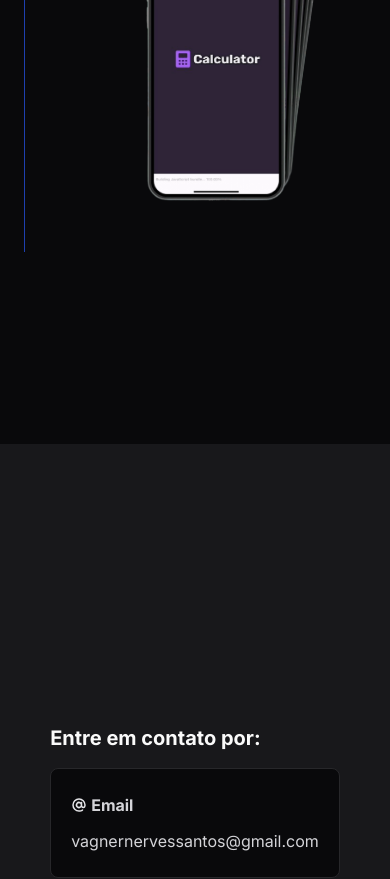
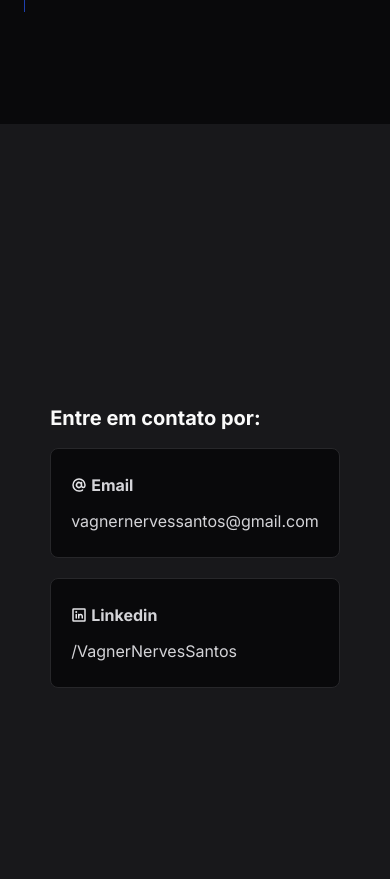
Before and after one commit to VagnerNerves/portfolio, a Next.js app: page / in a window 390 px wide. Shown: the part 10200-11079 px from the top of the page. Built offline with nearby package versions, Linux system fonts and the light colour scheme.

Commit message:
feat: Ajusted Spce on phone.

```diff
--- a/src/components/SectionAbout.tsx
+++ b/src/components/SectionAbout.tsx
@@ -4,7 +4,7 @@ export function SectionAbout() {
   return (
     <section
       id="about"
-      className="w-full pt-48 pb-48 min-h-screen flex justify-center bg-zinc-900 relative overflow-hidden"
+      className="w-full py-28 md:py-48 min-h-screen flex justify-center bg-zinc-900 relative overflow-hidden"
     >
       <div className="mx-6 max-w-3xl flex flex-col flex-1 justify-center items-center gap-2 z-10">
         <SubTitle title="Sobre" />
--- a/src/components/SectionContact.tsx
+++ b/src/components/SectionContact.tsx
@@ -4,7 +4,7 @@ export function SectionContact() {
   return (
     <section
       id="contact"
-      className="w-full py-48 min-h-screen flex justify-center items-center bg-zinc-900"
+      className="w-full py-28 md:py-48 min-h-screen flex justify-center items-center bg-zinc-900"
     >
       <div className="flex flex-col gap-4">
         <p className="font-bold text-xl text-zinc-50">Entre em contato por:</p>
--- a/src/components/SectionProjects.tsx
+++ b/src/components/SectionProjects.tsx
@@ -5,7 +5,7 @@ export function SectionProjects() {
   return (
     <section
       id="projects"
-      className="w-full py-48 min-h-screen flex justify-center"
+      className="w-full py-28 md:py-48 min-h-screen flex justify-center"
     >
       <div className="max-w-7xl flex flex-col flex-1 justify-center items-center px-6 gap-2 ">
         <SubTitle title="Projetos" />
```
